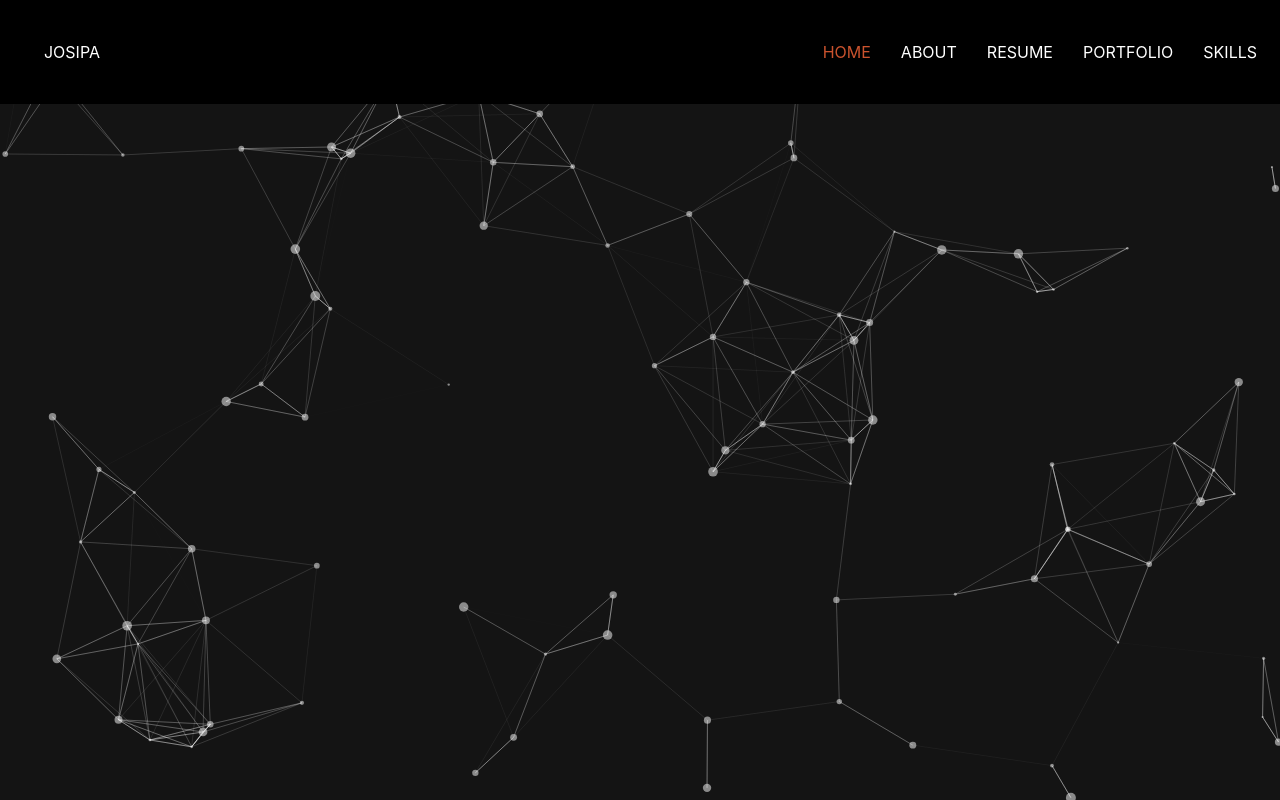
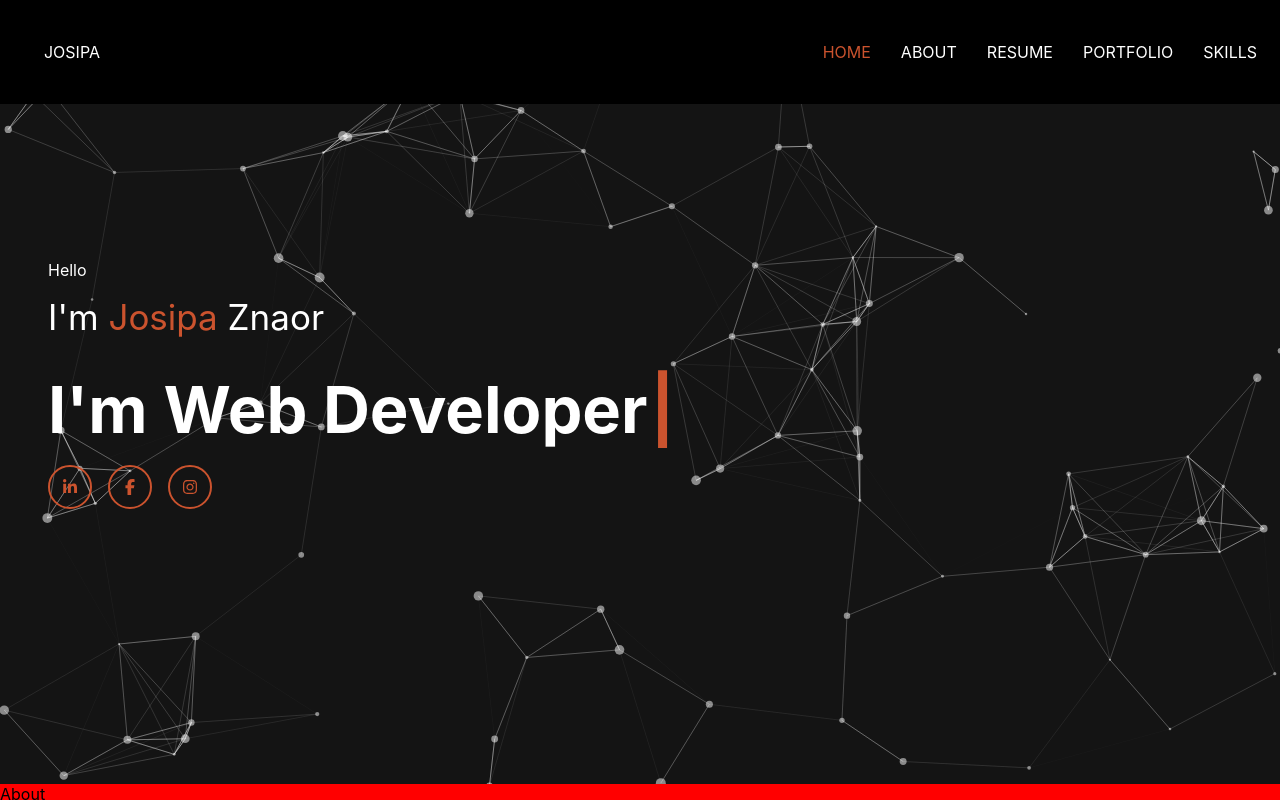
Before and after one commit to jopaa10/Portfolio, a React (Create React App) app: page / in a window 1280 px wide. Shown: the top 800 px of the page. Built offline with nearby package versions, Linux system fonts and the light colour scheme.

Commit message:
adding social icons

```diff
--- a/src/components/Navbar.js
+++ b/src/components/Navbar.js
@@ -1,5 +1,5 @@
 import React, { useEffect, useState } from 'react';
-import { HashLink } from 'react-router-hash-link';
+import { Link } from 'react-scroll';
 import { useGlobalContext } from '../context/context';
 
 const Navbar = () => {
@@ -35,35 +35,35 @@ const Navbar = () => {
   };
 
   const handleIsActive = (id) => {
-    //const navId = navMenu.find((item) => item.id === id);
+    const navId = navMenu.find((item) => item.id === id);
 
     if (navMenu.includes(id)) {
       setActiveItem(`${navMenu[id].title}`);
     }
   };
 
-  const changeNavColorOnScroll = () => {
-    if (state.homePosition > window.scrollY) {
-      setActiveItem('home');
-    } else if (state.aboutPosition > window.scrollY) {
-      setActiveItem('about');
-    } else if (state.resumePosition > window.scrollY) {
-      setActiveItem('resume');
-    } else if (state.portfolioPosition > window.scrollY) {
-      setActiveItem('portfolio');
-    } else {
-      setActiveItem('skills');
-    }
-  };
+  //   const changeNavColorOnScroll = () => {
+  //     if (state.homePosition > window.scrollY && window.scrollY < state.aboutPosition) {
+  //       setActiveItem('home');
+  //     } else if (state.aboutPosition > window.scrollY && window.scrollY < state.resumePosition) {
+  //       setActiveItem('about');
+  //     } else if (state.resumePosition > window.scrollY && window.scrollY < state.portfolioPosition) {
+  //       setActiveItem('resume');
+  //     } else if (state.portfolioPosition > window.scrollY && window.scrollY < state.skillsPosition) {
+  //       setActiveItem('portfolio');
+  //     } else if (state.skillsPosition > window.scrollY) {
+  //       setActiveItem('skills');
+  //     }
+  //   };
 
-  useEffect(() => {
-    changeNavColorOnScroll();
-    document.addEventListener('scroll', changeNavColorOnScroll);
+  //   useEffect(() => {
+  //     changeNavColorOnScroll();
+  //     window.addEventListener('scroll', changeNavColorOnScroll);
 
-    return () => {
-      document.removeEventListener('scroll', changeNavColorOnScroll);
-    };
-  }, [state]);
+  //     return () => {
+  //       window.removeEventListener('scroll', changeNavColorOnScroll);
+  //     };
+  //   }, []);
 
   return (
     <header className="navbar">
@@ -81,13 +81,14 @@ const Navbar = () => {
       <nav id="toggle">
         <ul className={!toggleMenu ? 'navbar-items' : 'navbar-items navbar-items--resp'}>
           {navMenu.map((item) => (
-            <li
-              key={item.id}
-              onClick={() => handleIsActive(item.id)}
-              className={`navbar-items__link${activeItem === item.title ? '--active' : ''}`}>
-              <a href={`#${item.title}`} data-scroll={`${item.title}`}>
+            <li className="navbar-items__link" key={item.id}>
+              <Link
+                onClick={() => handleIsActive(item.id)}
+                activeClass="navbar-items__link--active"
+                to={`${item.title}`}
+                spy>
                 {item.title}
-              </a>
+              </Link>
             </li>
           ))}
         </ul>
--- a/src/components/SharedLayout.js
+++ b/src/components/SharedLayout.js
@@ -16,6 +16,9 @@ const SharedLayout = () => {
         <Portfolio />
         <Skills />
       </main>
+      <footer>
+        <p>footer</p>
+      </footer>
     </>
   );
 };
--- a/src/pages/Home.js
+++ b/src/pages/Home.js
@@ -2,6 +2,9 @@ import { useCallback, useEffect, useRef, useState } from 'react';
 import { useGlobalContext } from '../context/context';
 import Particles from 'react-particles';
 import { loadFull } from 'tsparticles';
+import { Typewriter } from 'react-simple-typewriter';
+import { FontAwesomeIcon } from '@fortawesome/react-fontawesome';
+import { faLinkedinIn, faFacebookF, faInstagram } from '@fortawesome/free-brands-svg-icons';
 
 const Home = () => {
   const homeRef = useRef();
@@ -48,10 +51,7 @@ const Home = () => {
   };
 
   const particlesInit = useCallback(async (engine) => {
-    console.log(engine);
-    // you can initiate the tsParticles instance (engine) here, adding custom shapes or presets
-    // this loads the tsparticles package bundle, it's the easiest method for getting everything ready
-    // starting from v2 you can add only the features you need reducing the bundle size
+    //console.log(engine);
     await loadFull(engine);
   }, []);
 
@@ -61,6 +61,36 @@ const Home = () => {
 
   return (
     <section className="home" id="home" ref={homeRef}>
+      <div className="typewriter">
+        <p>Hello</p>
+        <p className="name">
+          {`I'm`}
+          <span> Josipa</span> Znaor
+        </p>
+        <h1>
+          <p>{`I'm`}</p>
+          <Typewriter
+            loop
+            words={['Web Developer', 'Photography lover']}
+            cursor
+            cursorBlinking={false}
+            typeSpeed={40}
+            cursorColor={'#cb532e'}
+          />
+        </h1>
+        <div className="social-icons">
+          <a href="#">
+            <FontAwesomeIcon icon={faLinkedinIn} />
+          </a>
+          <a href="#">
+            <FontAwesomeIcon icon={faFacebookF} />
+          </a>
+          <a href="#">
+            <FontAwesomeIcon icon={faInstagram} />
+          </a>
+        </div>
+      </div>
+
       <Particles init={particlesInit} loaded={particlesLoaded} options={options} />
     </section>
   );
--- a/src/styles/index.scss
+++ b/src/styles/index.scss
@@ -34,6 +34,7 @@ html {
     display: flex;
     justify-content: space-between;
     align-items: center;
+    height: auto;
 
     @include tablet {
       width: 35rem;
@@ -65,7 +66,7 @@ html {
 
       a {
         text-decoration: none;
-        color: var(--textColor);
+        //color: var(--textColor);
 
         &:hover {
           color: var(--activeTextColor);
@@ -73,7 +74,9 @@ html {
       }
 
       &--active {
-        padding: 0 15px;
+        text-decoration: none;
+        text-transform: uppercase;
+        //padding: 0 15px;
         color: var(--activeTextColor);
 
         a {
@@ -100,10 +103,14 @@ html {
 
     &--resp {
       display: flex !important;
+
+      li {
+        margin-bottom: 10px;
+      }
     }
 
     @include tablet {
-      //margin: 0 1.3rem;
+      margin: 0;
       flex-direction: column;
       display: none;
     }
@@ -144,36 +151,106 @@ html {
   }
 }
 
-.home {
+#home {
   background-color: #141414;
   width: 100%;
-  height: calc(100vh - 1rem);
+  height: 100vh;
+  margin-top: -120px;
+
+  .typewriter {
+    width: auto;
+    height: 100%;
+    padding: 0 3rem;
+    display: flex;
+    justify-content: center;
+    flex-direction: column;
+    color: #fff;
+
+    .name {
+      font-size: 35px;
+
+      span {
+        color: #cb532e;
+      }
+    }
+
+    h1 {
+      display: flex;
+      flex-direction: row;
+      font-weight: 700;
+      font-size: 65px;
+      margin: 0;
+      margin-top: 1rem;
+
+      p {
+        margin-right: 1rem;
+      }
+
+      @include tablet {
+        font-size: 35px;
+      }
+    }
+
+    p {
+      margin-bottom: 1rem;
+    }
+
+    .social-icons {
+      z-index: 1;
+      display: flex;
+      flex-direction: row;
+
+      a {
+        width: 40px;
+        height: 40px;
+        border: 2px solid var(--activeTextColor);
+        display: flex;
+        justify-content: center;
+        align-items: center;
+        border-radius: 50%;
+        color: var(--activeTextColor);
+        margin-right: 1rem;
+
+        &:hover {
+          background-color: var(--activeTextColor);
+          color: #fff;
+        }
+      }
+    }
+  }
 }
 
-.about {
+#about {
+  background-color: red;
+  width: 100%;
+  position: relative;
+  height: 100vh;
+}
+
+#resume {
+  background-color: #141414;
+  width: 100%;
+  position: relative;
+  height: 100vh;
+}
+
+#portfolio {
   background-color: #000000;
   width: 100%;
-  height: calc(100vh - 1rem);
+  position: relative;
+  height: 100vh;
+}
+
+#skills {
+  background-color: #141414;
+  width: 100%;
+  position: relative;
+  height: 100vh;
+}
+
+footer {
+  height: 15rem;
+  width: 100%;
+  background-color: red;
   position: relative;
 }
-
-.resume {
-  background-color: #141414;
-  width: 100%;
-  height: calc(100vh - 1rem);
-  position: relative;
-}
-
-.portfolio {
-  background-color: #000000;
-  width: 100%;
-  height: calc(100vh - 1rem);
-  position: relative;
-}
-
-.skills {
-  background-color: #141414;
-  width: 100%;
-  height: calc(100vh - 1rem);
-  position: relative;
-}
```
Also changed, not shown: package.json (+7 -0 lines), 2 other files (tests, documents, lock files or other folders).
